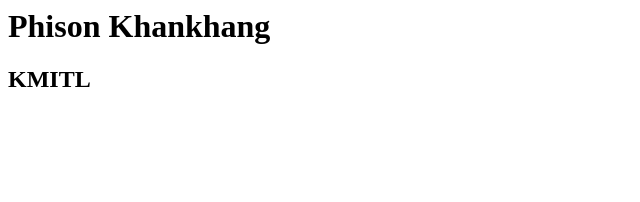
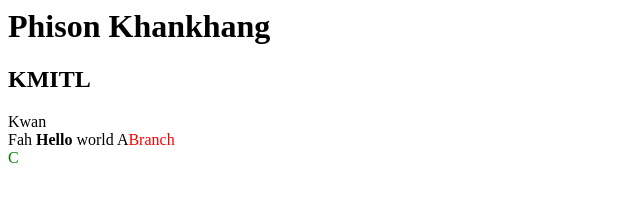
Before and after one commit to phisonk/CPS-project, a plain HTML site: page index.html in a window 1280 px wide. Shown: the whole page, without its empty margins (0-640 px from the left). Drawn offline with Linux system fonts and the light colour scheme.

Commit message:
adding style and some text

```diff
--- a/index.html
+++ b/index.html
@@ -6,5 +6,9 @@
 	<body>
 		<h1> Phison Khankhang </h1>
 		<h2> KMITL </h2>
+		Kwan <br/>
+		Fah
+		<strong>Hello</strong> world
+		A<span style="color:red">Branch</span><div style="color:green">C</div>
 	</body>
 </html>
```
Lines whose indentation alone changed are shown as unchanged.
